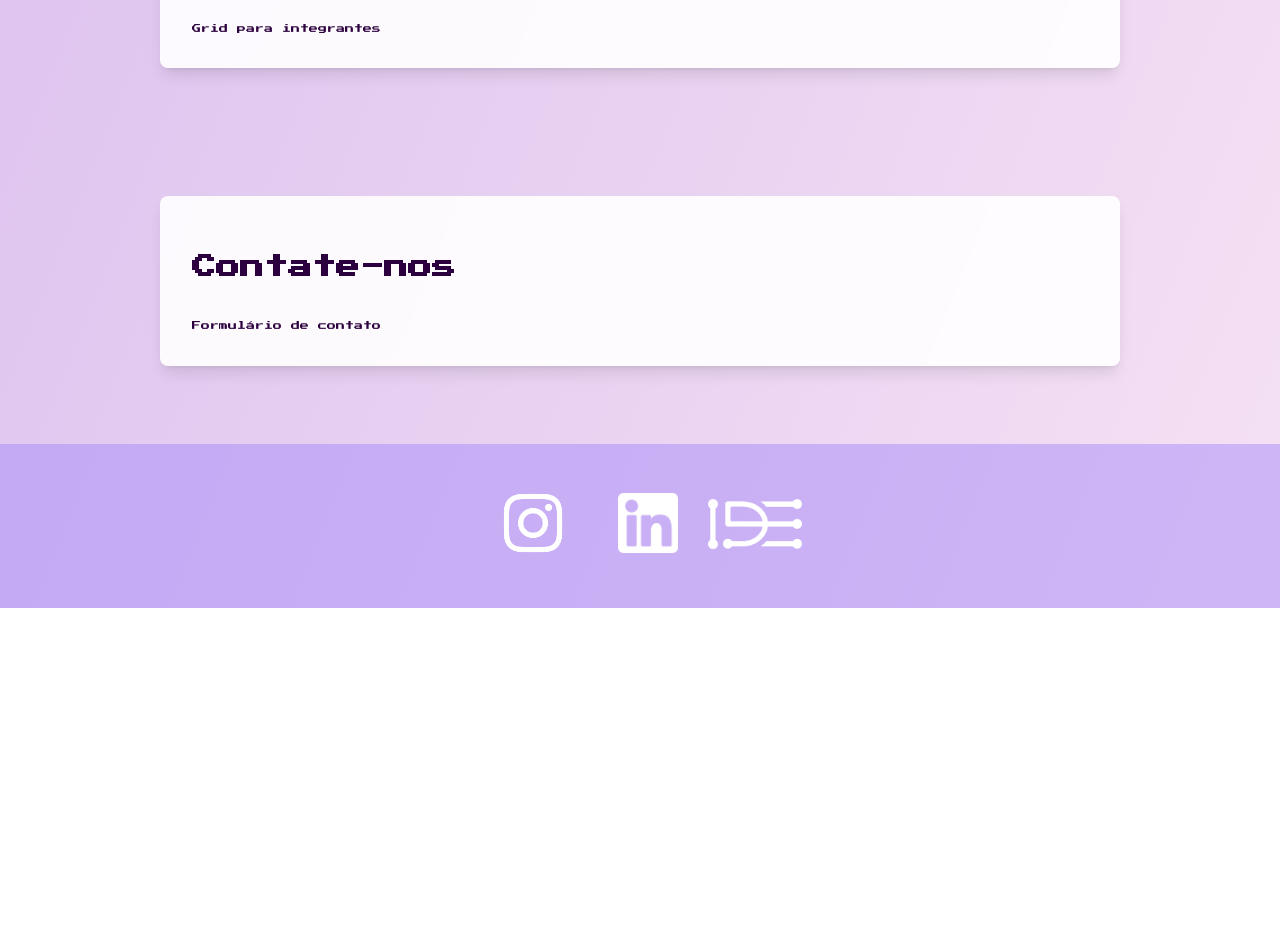
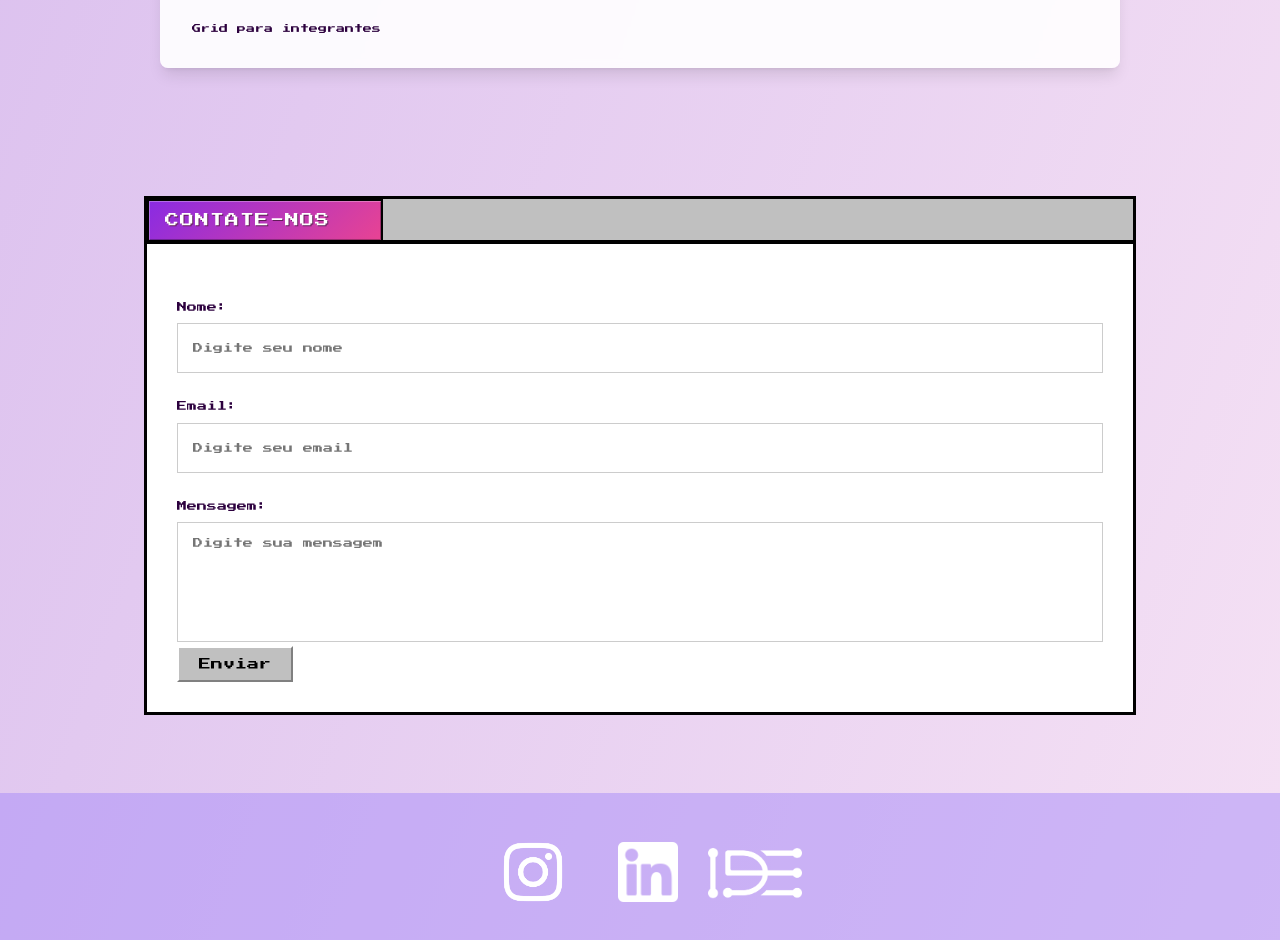
Before and after one commit to BrunoDelgiovo/PS-IDE-25-2-Equipe1, a React (Vite) app: page / in a window 1280 px wide. Shown: the part 2620-3560 px from the top of the page. Before the commit the page ends 3228 px from the top, so only its background shows below. Built offline with nearby package versions, Linux system fonts and the light colour scheme.

Commit message:
formulario

```diff
--- a/package.json
+++ b/package.json
@@ -11,7 +11,8 @@
   },
   "dependencies": {
     "react": "^19.1.1",
-    "react-dom": "^19.1.1"
+    "react-dom": "^19.1.1",
+    "sweetalert2": "^11.23.0"
   },
   "devDependencies": {
     "@eslint/js": "^9.36.0",
--- a/src/App.css
+++ b/src/App.css
@@ -233,6 +233,7 @@ h1, h2, h3, h4, h5, h6, p, ul, ol, li, a, span {
     margin-top: 1.4rem;
     color: white;
     font-size: 1.8rem;
+
     font-weight: bold;
 }
 
@@ -269,6 +270,127 @@ h1, h2, h3, h4, h5, h6, p, ul, ol, li, a, span {
     text-decoration: underline;
 }
 
+/* Formulario de contato */
+.contact{
+    display: flex;
+    justify-content: center;
+    align-items: center;
+    padding: 6.4rem 1.6rem;
+}
+
+form {
+    max-width: 1024px;
+    width: 100%;
+    background-color: #fff;
+    border: 3px solid #000;
+    padding: 0;
+    border-radius: 0;
+    color: #2c003e;
+}
+
+form h2 {
+
+}
+
+.title-bar {
+    display: flex;
+    border-bottom: 3px solid #000;
+    background-color: #c0c0c0; /* Cor de fundo para a parte cinza */
+}
+
+.title-text {
+    font-size: 14px;
+    color: #fff;
+    background: linear-gradient(135deg, #8a2be2 0%, #e84393 100%);
+    padding: 8px 12px;
+    letter-spacing: 1px;
+    white-space: nowrap;
+    letter-spacing: 1px;
+    z-index: 1;
+    border: 2px solid #000;
+    border-bottom: none;
+    align-items: center;
+    min-width: 200px;
+    margin: 0;
+    padding: 8px 16px;
+    display: flex;
+    position: relative;
+    box-shadow: inset 1px 1px rgba(255, 255, 255, .3), inset -1px -1px rgba(0, 0, 0, .3);
+    text-shadow: 1px 1px 0px #611c59;
+}
+
+.title-bar-rest {
+    flex-grow: 1;
+    background: linear-gradient(silver 0%, gray 100%);
+}
+
+.form-body {
+    padding: 30px;
+    border-top: 1px solid #000;
+}
+form .inputbox {
+    margin-top: 25px;
+}
+
+.inputbox label {
+    font-size: 10px;
+    display: block;
+    margin-bottom: 8px;
+    text-shadow: none;
+}
+
+input, textarea {
+    font-family: 'Press Start 2P', 'Press Start 2P Fallback';
+}
+
+.inputbox .field {
+    width: 100%;
+    height: 50px;
+    background: #fff;
+    border: 1px solid #ccc;
+    font-size: 10px;
+    outline: none;
+    border-radius: 0px;
+    padding: 15px;
+    margin-top: 0px;
+    box-sizing: border-box;
+}
+
+.inputbox .field.mess {
+    height: 120px;
+    resize: none;
+}
+
+.btn {
+    font-family: 'Press Start 2P', 'Press Start 2P Fallback';
+    font-size: 12px;
+    background-color: #c0c0c0;
+    border: 2px solid;
+
+    border-color: #ffffff #808080 #808080 #ffffff;
+    padding: 10px 20px;
+    cursor: pointer;
+    outline: none;
+}
+.btn:active {
+    border-color: #808080 #ffffff #ffffff #808080;
+    background-color: #b0b0b0;
+    animation: btn-outline 0.2s ease-in-out forwards;
+
+}
+
+@keyframes btn-outline {
+  from {
+    outline: 2px solid rgba(167, 139, 250, 0);
+    outline-offset: 0px;
+  }
+
+  to {
+    outline: 2px solid #9d7cbf;
+    outline-offset: 2px;
+  }
+}
+
 
 
 @media (min-width: 768px) {
--- a/src/App.jsx
+++ b/src/App.jsx
@@ -2,6 +2,7 @@ import React from 'react';
 import Navbar from './components/Navbar';
 import Section from './components/Section';
 import Footer from './components/Footer';
+import Contact from './components/Contact';
 
 import './App.css';
 
@@ -45,9 +46,7 @@ function App() {
             <p>Grid para integrantes</p>
         </Section>
 
-        <Section id="ContateNos" title="Contate-nos">
-            <p>Formulário de contato</p>
-        </Section>
+        <Contact />
       </main>
 
       <Footer />
--- /dev/null
+++ b/src/components/Contact.jsx
@@ -0,0 +1,81 @@
+import React from "react";
+import "../App.css";
+import Swal from "sweetalert2";
+
+const Contact = () => {
+  const onSubmit = async (event) => {
+    event.preventDefault();
+    const formData = new FormData(event.target);
+
+    formData.append("access_key", "ad7eaea2-52a8-4468-978b-cfed3673ade1");
+
+    const object = Object.fromEntries(formData);
+    const json = JSON.stringify(object);
+
+    const res = await fetch("https://api.web3forms.com/submit", {
+      method: "POST",
+      headers: {
+        "Content-Type": "application/json",
+        Accept: "application/json",
+      },
+      body: json,
+    }).then((res) => res.json());
+
+    if (res.success) {
+      Swal.fire({
+    title: "Perfeito",
+    text: "Sua mensagem foi enviada com sucesso!",
+    icon: "success"
+                });
+
+      event.target.reset();    }
+  };
+  return (
+    <>
+      <section className="contact">
+        <form onSubmit={onSubmit}>
+          <div className="title-bar">
+            <div className="title-text">CONTATE-NOS</div>
+            <div className="title-bar-grey"></div>
+          </div>
+          <div className="form-body">
+            <div className="inputbox">
+              <label> Nome: </label>
+              <input
+                type="text"
+                className="field"
+                placeholder="Digite seu nome"
+                name="name"
+                required
+              />
+            </div>
+            <div className="inputbox">
+              <label> Email: </label>
+              <input
+                type="email"
+                className="field"
+                placeholder="Digite seu email"
+                name="email"
+                required
+              />
+            </div>
+            <div className="inputbox">
+              <label> Mensagem: </label>
+              <textarea
+                className="field mess"
+                placeholder="Digite sua mensagem"
+                name="message"
+                required
+              ></textarea>
+            </div>
+            <button type="submit" className="btn">
+              Enviar
+            </button>
+          </div>
+        </form>
+      </section>
+    </>
+  );
+};
+
+export default Contact;
```
Also changed, not shown: 1 other file (tests, documents, lock files or other folders).
